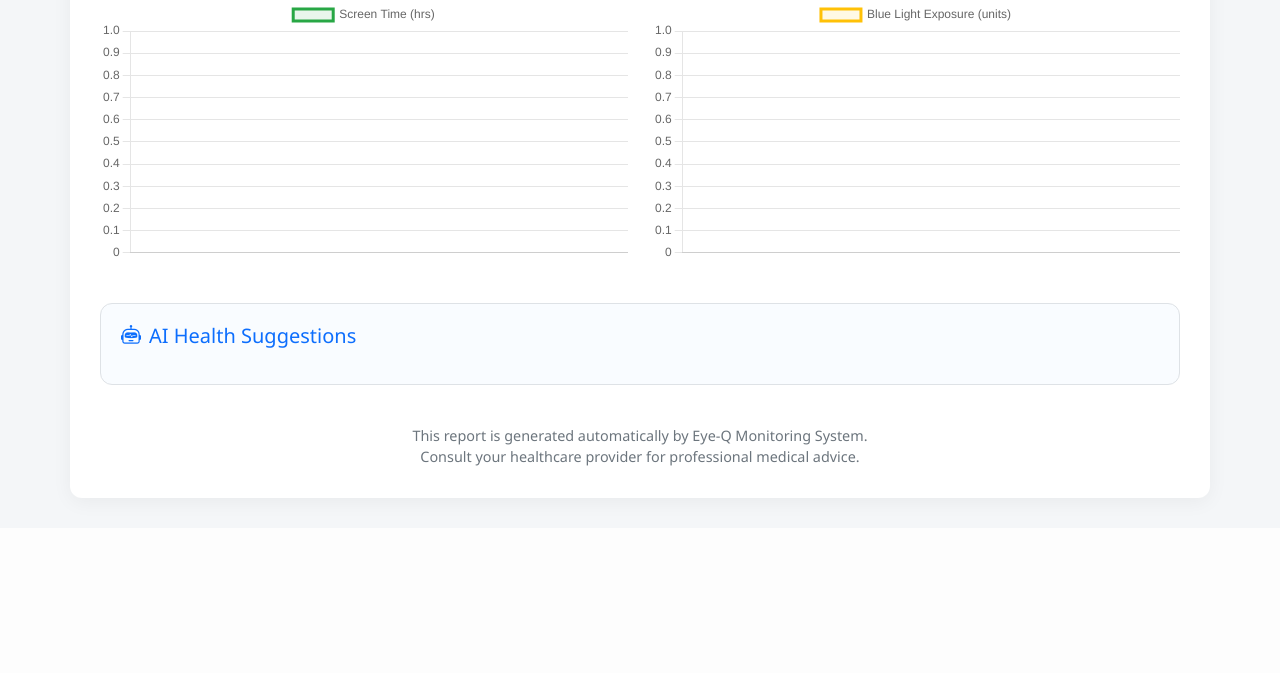
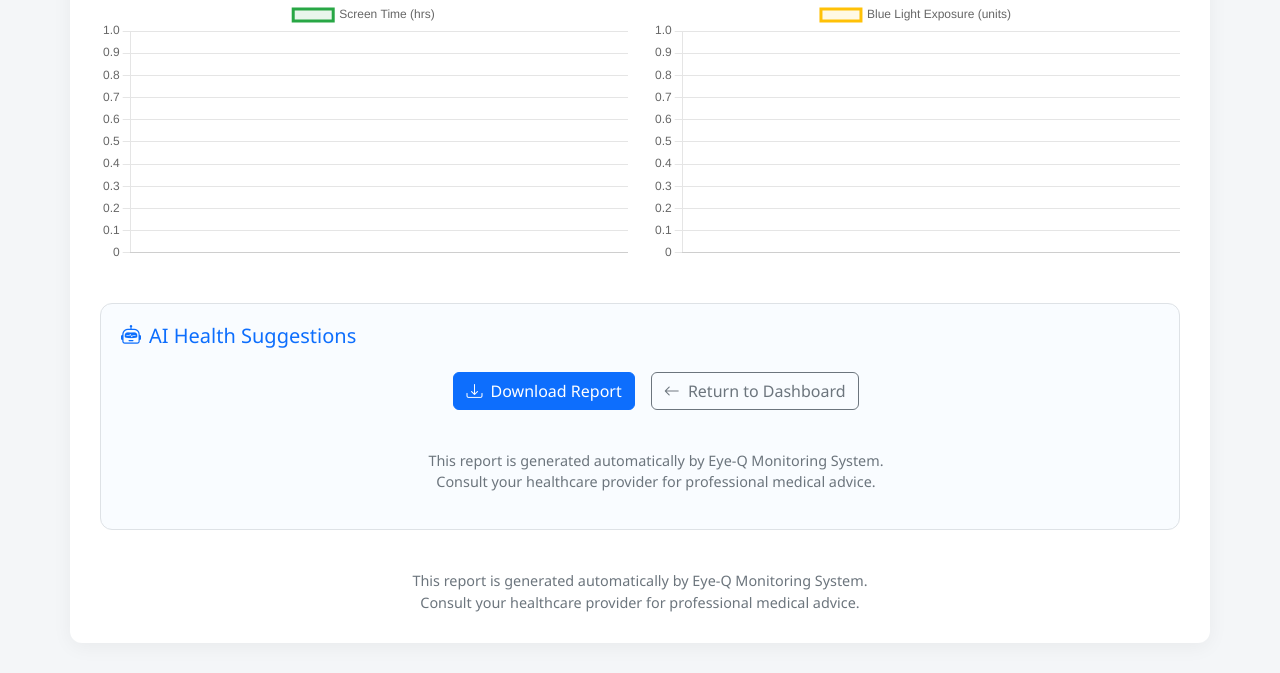
Before and after one commit to DEBABRATA1331/eyeq-iop-tracker, a Flask app: template templates/report.html in a window 1280 px wide. Shown: the part 786-1459 px from the top of the page. Before the commit the page ends 1293 px from the top, so only its background shows below. Run offline with Flask 3, Linux system fonts and the light colour scheme; the template is opened without the code that fills it, so the values that code supplies are empty; parts of the project's set-up code (start-up, migrations or seed data) failed here and were passed over.

Commit message:
updated html

```diff
--- a/app.py
+++ b/app.py
@@ -6,7 +6,10 @@ import uuid
 import random
 import smtplib
 from datetime import datetime, timedelta
-
+from flask import send_file
+import io
+from reportlab.platypus import SimpleDocTemplate, Paragraph, Spacer
+from reportlab.lib.styles import getSampleStyleSheet
 from dotenv import load_dotenv
 from flask import Flask, render_template, request, redirect, url_for, session, flash, jsonify
 from email.message import EmailMessage
@@ -471,6 +474,25 @@ def latest_data():
     user_id = user["id"]
     row = get_latest_log(user_id)
     return jsonify(row or {})
+def download_report():
+    buffer = io.BytesIO()
+    doc = SimpleDocTemplate(buffer)
+    styles = getSampleStyleSheet()
+    elements = []
+
+    elements.append(Paragraph("Eye-Q Health Report", styles['Title']))
+    elements.append(Spacer(1, 12))
+    elements.append(Paragraph(f"Patient: {session.get('patient_name', 'N/A')}", styles['Normal']))
+    elements.append(Paragraph(f"Email: {session.get('email', 'N/A')}", styles['Normal']))
+    elements.append(Paragraph(f"Phone: {session.get('phone', 'N/A')}", styles['Normal']))
+    elements.append(Spacer(1, 12))
+
+    # You can add metrics & suggestions here as well
+    elements.append(Paragraph("Metrics & AI Suggestions included...", styles['Normal']))
+
+    doc.build(elements)
+    buffer.seek(0)
+    return send_file(buffer, as_attachment=True, download_name="EyeQ_Report.pdf", mimetype="application/pdf")
 
 # ------------------ MAIN ------------------
 if __name__ == "__main__":
--- a/templates/report.html
+++ b/templates/report.html
@@ -152,6 +152,22 @@
   <div class="suggestion-section">
     <h5><i class="bi bi-robot me-2"></i>AI Health Suggestions</h5>
     <ul>
+
+  <!-- Action Buttons -->
+  <div class="mt-4 d-flex justify-content-center gap-3">
+    <a href="{{ url_for('download_report') }}" class="btn btn-primary">
+      <i class="bi bi-download me-1"></i> Download Report
+    </a>
+    <a href="{{ url_for('dashboard') }}" class="btn btn-outline-secondary">
+      <i class="bi bi-arrow-left me-1"></i> Return to Dashboard
+    </a>
+  </div>
+
+  <div class="footer-note">
+    This report is generated automatically by Eye-Q Monitoring System.<br>
+    Consult your healthcare provider for professional medical advice.
+  </div>
+
       <!-- IOP -->
       {% if data.iop %}
         {% if data.iop < 10 %}
```
